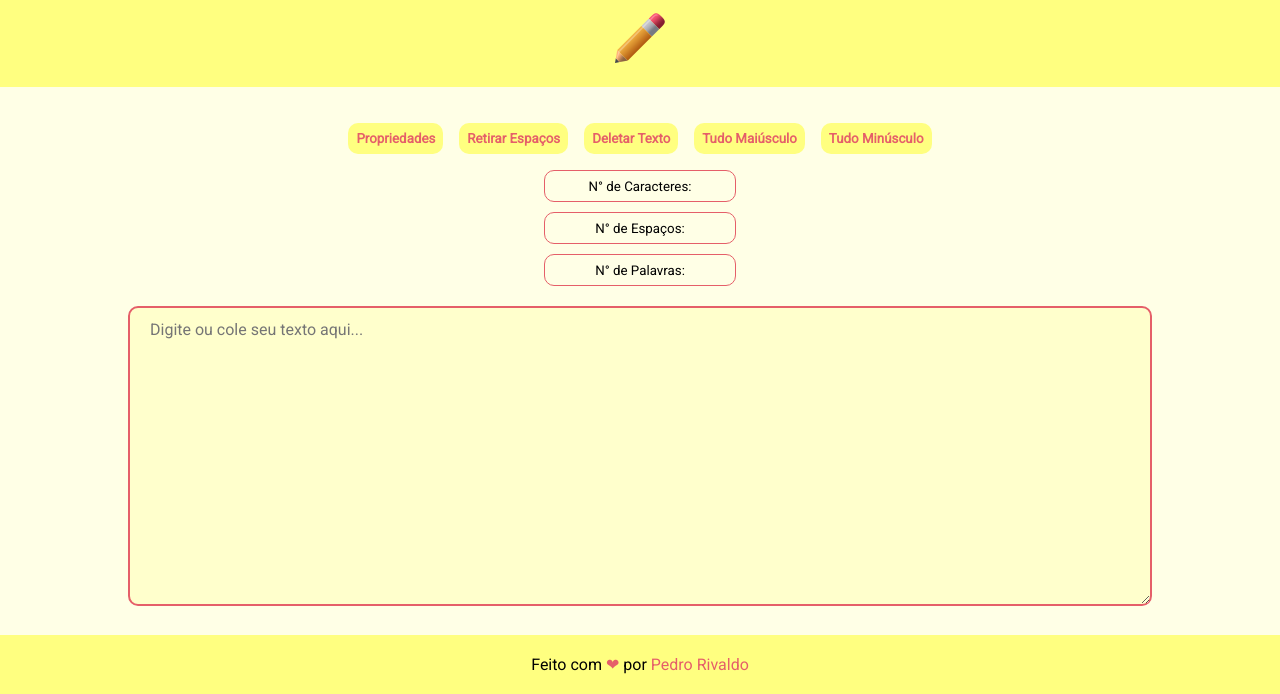
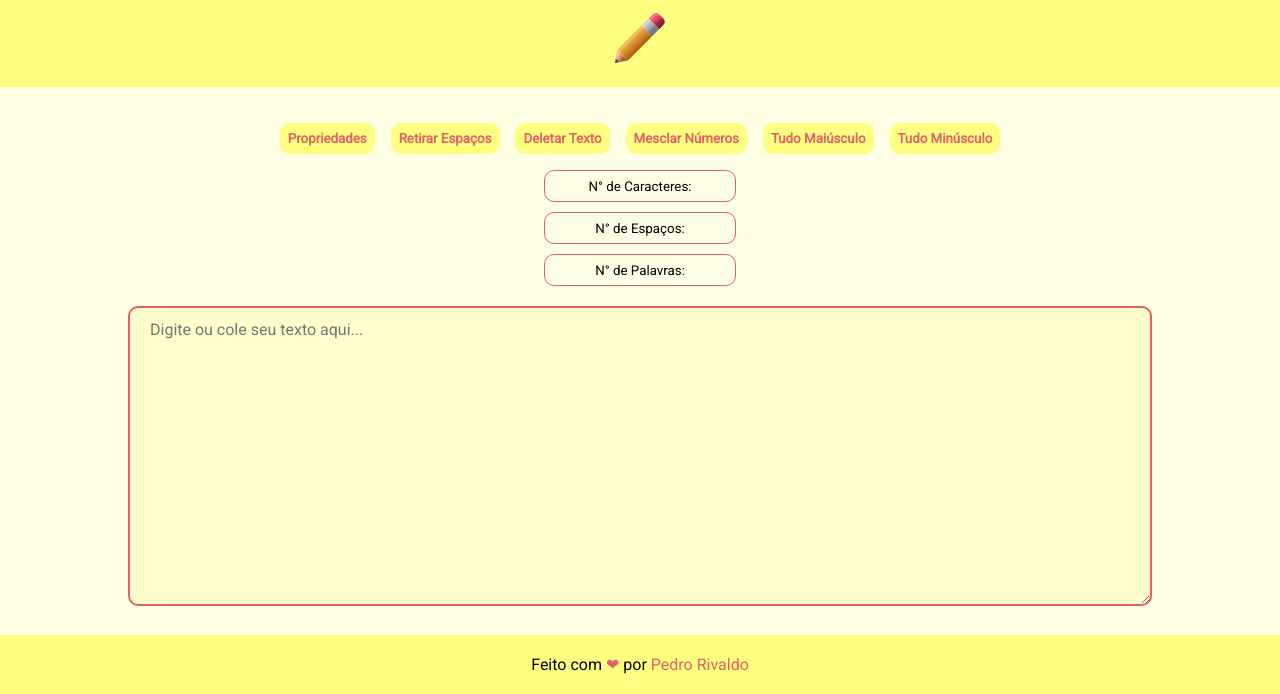
Before and after one commit to pedrorivald/textando-old, a plain HTML site: page index.html in a window 1280 px wide. Shown: the part 191-885 px from the top of the page. Drawn offline with Linux system fonts and the light colour scheme.

Commit message:
mesclar texto com numeros

```diff
--- a/index.html
+++ b/index.html
@@ -26,6 +26,7 @@
 			<button type="button" class="btn" id="properties">Propriedades</button>
 			<button type="button" class="btn" id="cutSpaces">Retirar Espaços</button>
 			<button type="button" class="btn" id="delText">Deletar Texto</button>
+			<button type="button" class="btn" id="mesclarText">Mesclar Números</button>
 			<button type="button" class="btn" id="upper">Tudo Maiúsculo</button>
 			<button type="button" class="btn" id="lower">Tudo Minúsculo</button>
 		</center>
```
